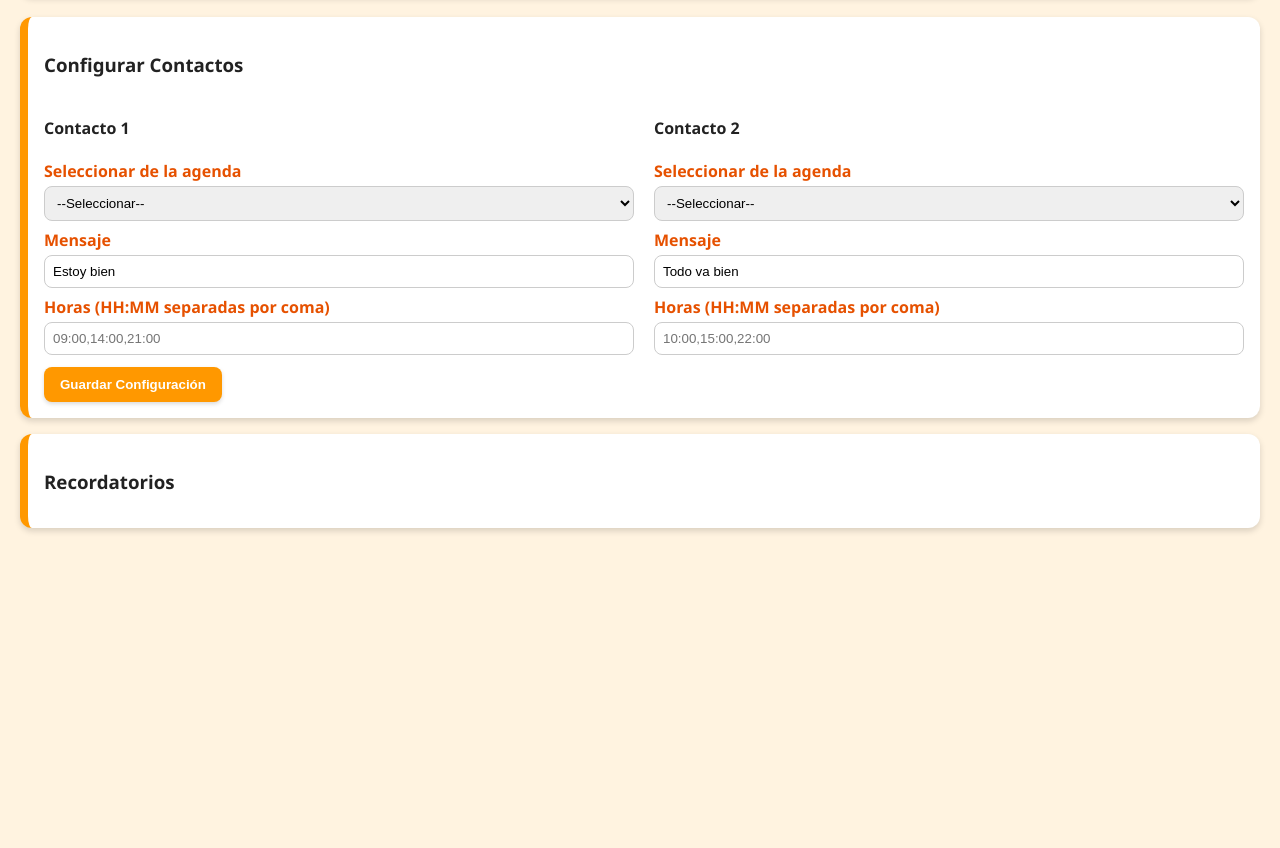
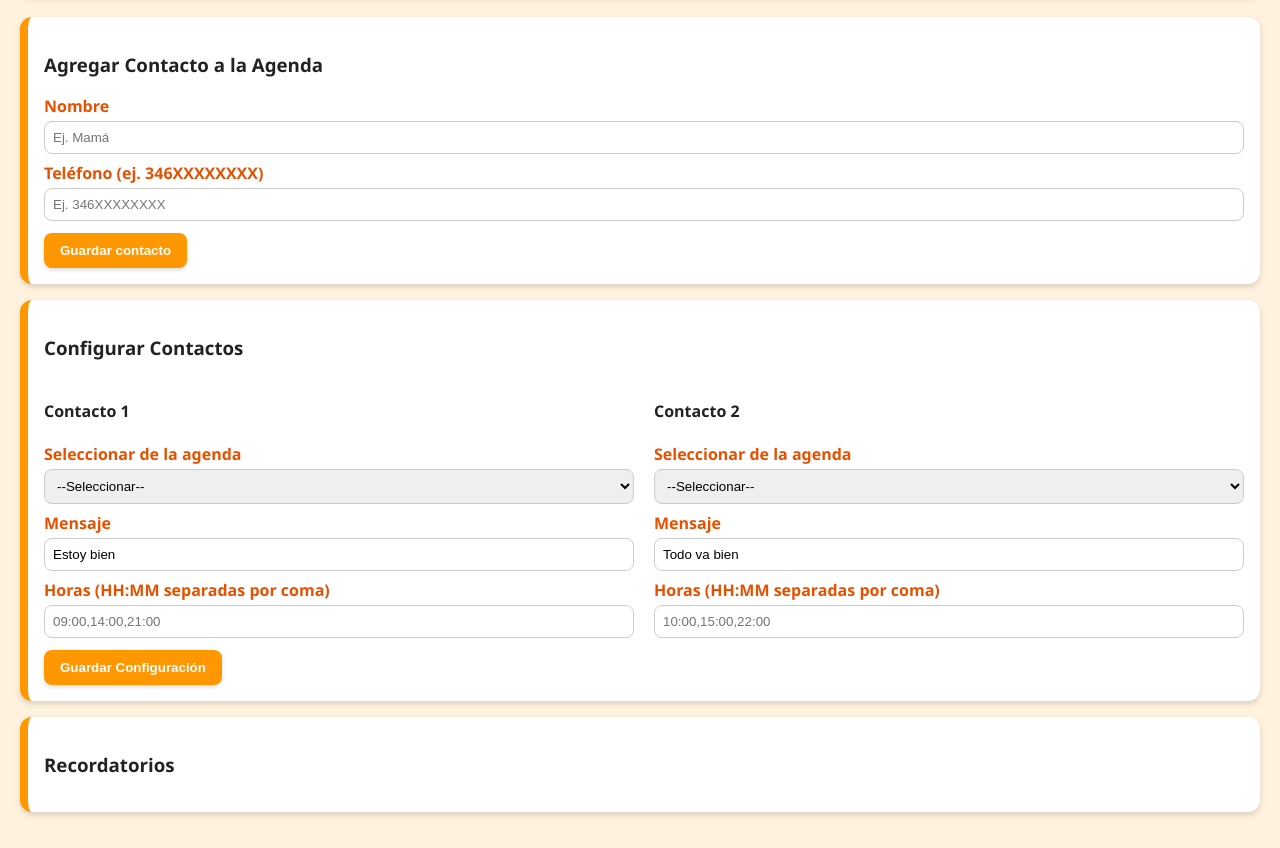
Before and after one commit to scskit77/avisomensajes, a plain HTML site: page index.html in a window 1280 px wide. Shown: the part 96-944 px from the top of the page. Before the commit the page ends 800 px from the top, so only its background shows below. Drawn offline with Linux system fonts and the light colour scheme.

Commit message:
Update index.html

```diff
--- a/index.html
+++ b/index.html
@@ -11,7 +11,7 @@
     --amarillo: #ffeb3b;
     --naranja: #ff9800;
     --naranja-oscuro: #e65100;
-    --fondo: #fff3e0;       /* color de fondo que combina con el naranja */
+    --fondo: #fff3e0;
     --sombra: rgba(0,0,0,0.15);
   }
   body {
@@ -77,12 +77,14 @@
 <body>
 <h2>Confirmación de Bienestar</h2>
 
-<!-- Agenda (oculta visualmente, pero funcional) -->
-<div id="bloqueAgenda" style="display:none">
-  <input id="nombreAgenda" placeholder="Nombre">
-  <input id="numeroAgenda" placeholder="Teléfono">
+<!-- Agenda visible solo para añadir nuevos contactos -->
+<div class="bloque">
+  <h3>Agregar Contacto a la Agenda</h3>
+  <label>Nombre</label>
+  <input id="nombreAgenda" placeholder="Ej. Mamá">
+  <label>Teléfono (ej. 346XXXXXXXX)</label>
+  <input id="numeroAgenda" placeholder="Ej. 346XXXXXXXX">
   <button onclick="agregarContacto()">Guardar contacto</button>
-  <div id="agendaLista"></div>
 </div>
 
 <div class="bloque">
@@ -119,7 +121,6 @@
 let config = JSON.parse(localStorage.getItem("config") || "[]");
 let agenda = JSON.parse(localStorage.getItem("agenda") || "[]");
 
-// ---- Configuración de contactos ----
 function guardarConfig() {
   const contacto1 = document.getElementById("select1").value;
   const contacto2 = document.getElementById("select2").value;
@@ -146,7 +147,6 @@ function guardarConfig() {
   mostrarConfig();
 }
 
-// ---- Mostrar configuración ----
 function mostrarConfig() {
   const avisos = document.getElementById("avisos");
   avisos.innerHTML = "";
@@ -157,7 +157,6 @@ function mostrarConfig() {
   });
 }
 
-// ---- Comprobación cada minuto ----
 function revisarHoras() {
   const ahora = new Date();
   const horaActual = ahora.toTimeString().slice(0,5);
@@ -166,7 +165,6 @@ function revisarHoras() {
   });
 }
 
-// ---- Notificación o apertura WhatsApp ----
 function lanzarAviso(c) {
   const url = `https://wa.me/${c.numero}?text=${encodeURIComponent(c.mensaje)}`;
   if (Notification.permission === "granted") {
@@ -181,20 +179,18 @@ function lanzarAviso(c) {
   }
 }
 
-// ---- Agenda (solo almacenamiento local, sin mostrar) ----
+// ---- Agenda (solo añadir contactos, sin mostrar lista) ----
 function agregarContacto(){
   const nombre = document.getElementById("nombreAgenda").value.trim();
   const numero = document.getElementById("numeroAgenda").value.trim();
-  if(!nombre || !numero){ return; }
+  if(!nombre || !numero){ alert("Faltan datos"); return; }
   agenda.push({nombre, numero});
   localStorage.setItem("agenda", JSON.stringify(agenda));
+  document.getElementById("nombreAgenda").value="";
+  document.getElementById("numeroAgenda").value="";
   cargarAgenda();
 }
-function borrarContacto(idx){
-  agenda.splice(idx,1);
-  localStorage.setItem("agenda", JSON.stringify(agenda));
-  cargarAgenda();
-}
+
 function cargarAgenda(){
   const sel1 = document.getElementById("select1");
   const sel2 = document.getElementById("select2");
```
